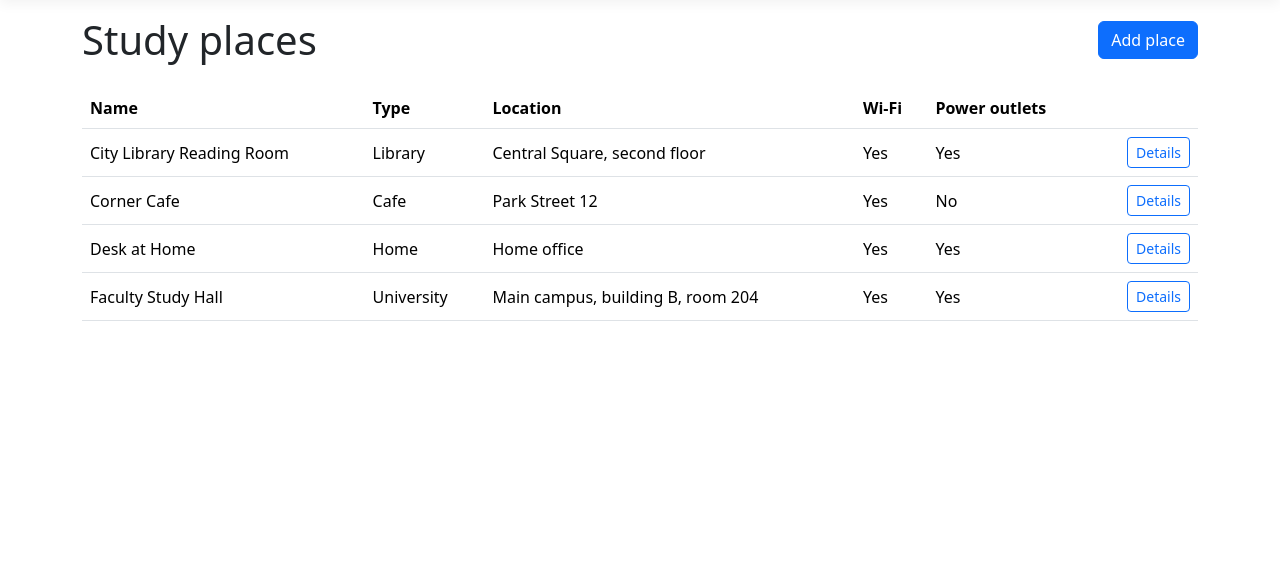
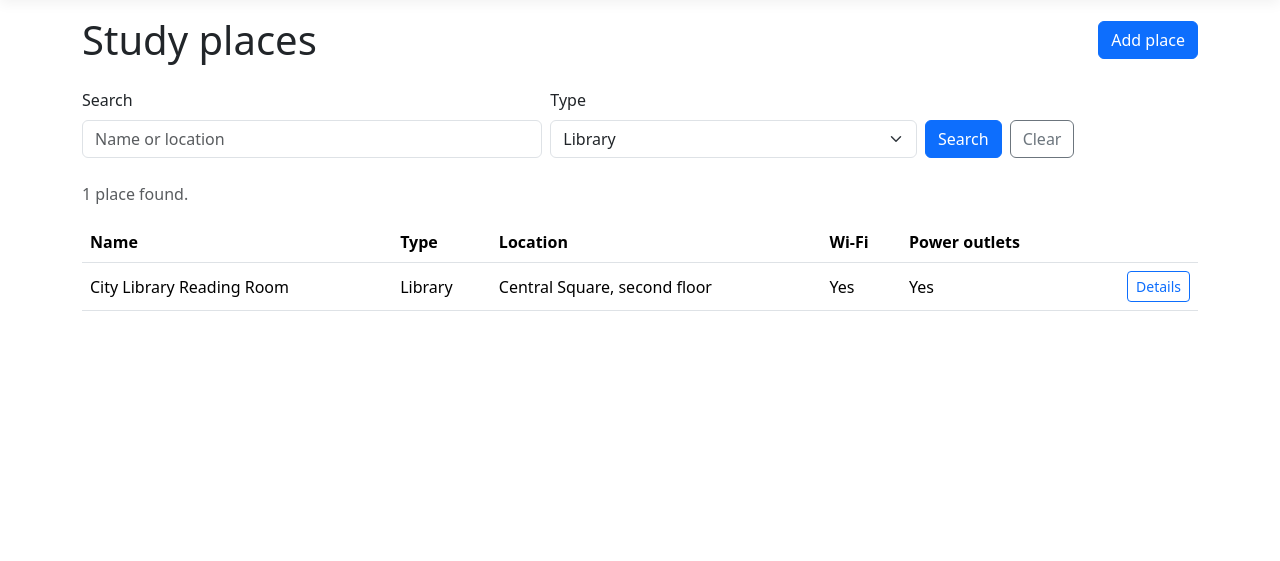
Before and after one commit to RadenkovGit/StudySpot, an ASP.NET Core app: page /StudyPlaces?typeId=1 in a window 1280 px wide. Shown: the part 57-618 px from the top of the page. Run offline with ASP.NET Core 8, Linux system fonts and the light colour scheme; style sheets or scripts are compiled from the project's sources.

Commit message:
Add study place search and type filter

```diff
--- a/StudySpot/Controllers/StudyPlacesController.cs
+++ b/StudySpot/Controllers/StudyPlacesController.cs
@@ -14,11 +14,34 @@ public class StudyPlacesController : Controller
         this.studyPlaceService = studyPlaceService;
     }
 
-    public async Task<IActionResult> Index()
+    public async Task<IActionResult> Index(string? search, int? typeId)
     {
-        var places = await studyPlaceService.GetAllAsync();
+        // A malformed or unknown type id is an error, not something to ignore silently.
+        if (!ModelState.IsValid)
+        {
+            return NotFound();
+        }
 
-        return View(places);
+        var placeTypes = await studyPlaceService.GetPlaceTypesAsync();
+
+        if (typeId.HasValue && placeTypes.All(t => t.Id != typeId.Value))
+        {
+            return NotFound();
+        }
+
+        search = string.IsNullOrWhiteSpace(search) ? null : search.Trim();
+
+        var model = new StudyPlaceIndexViewModel
+        {
+            Search = search,
+            PlaceTypeId = typeId,
+            PlaceTypes = placeTypes
+                .Select(t => new SelectListItem(t.Name, t.Id.ToString(), t.Id == typeId))
+                .ToList(),
+            Places = await studyPlaceService.GetAllAsync(search, typeId)
+        };
+
+        return View(model);
     }
 
     public async Task<IActionResult> Details(int id)
--- a/StudySpot/Services/IStudyPlaceService.cs
+++ b/StudySpot/Services/IStudyPlaceService.cs
@@ -4,7 +4,7 @@ namespace StudySpot.Services;
 
 public interface IStudyPlaceService
 {
-    Task<IReadOnlyList<StudyPlaceListItemViewModel>> GetAllAsync();
+    Task<IReadOnlyList<StudyPlaceListItemViewModel>> GetAllAsync(string? search, int? placeTypeId);
 
     Task<StudyPlaceDetailsViewModel?> GetDetailsAsync(int id);
 
--- a/StudySpot/Views/StudyPlaces/Index.cshtml
+++ b/StudySpot/Views/StudyPlaces/Index.cshtml
@@ -1,4 +1,4 @@
-@model IReadOnlyList<StudyPlaceListItemViewModel>
+@model StudyPlaceIndexViewModel
 
 @{
     ViewData["Title"] = "Study places";
@@ -9,14 +9,45 @@
     <a class="btn btn-primary" asp-action="Create">Add place</a>
 </div>
 
-@if (Model.Count == 0)
+<form asp-action="Index" method="get" class="row g-2 align-items-end mb-4">
+    <div class="col-12 col-md-5">
+        <label for="search" class="form-label">Search</label>
+        <input id="search" name="search" value="@Model.Search" maxlength="120" class="form-control" placeholder="Name or location" />
+    </div>
+    <div class="col-12 col-sm-6 col-md-4">
+        <label for="typeId" class="form-label">Type</label>
+        <select id="typeId" name="typeId" asp-items="Model.PlaceTypes" class="form-select">
+            <option value="">All types</option>
+        </select>
+    </div>
+    <div class="col-12 col-sm-6 col-md-3 d-flex gap-2">
+        <button type="submit" class="btn btn-primary">Search</button>
+        <a class="btn btn-outline-secondary" asp-action="Index">Clear</a>
+    </div>
+</form>
+
+@if (Model.Places.Count == 0)
 {
-    <div class="alert alert-info">
-        You have no study places yet. <a asp-action="Create">Add your first place</a>.
-    </div>
+    if (Model.HasFilters)
+    {
+        <div class="alert alert-info">
+            No study places match your search. <a asp-action="Index">Clear the filters</a> to see all places.
+        </div>
+    }
+    else
+    {
+        <div class="alert alert-info">
+            You have no study places yet. <a asp-action="Create">Add your first place</a>.
+        </div>
+    }
 }
 else
 {
+    @if (Model.HasFilters)
+    {
+        <p class="text-muted">@Model.Places.Count @(Model.Places.Count == 1 ? "place" : "places") found.</p>
+    }
+
     <div class="table-responsive">
         <table class="table table-hover align-middle">
             <thead>
@@ -30,7 +61,7 @@ else
                 </tr>
             </thead>
             <tbody>
-                @foreach (var place in Model)
+                @foreach (var place in Model.Places)
                 {
                     <tr>
                         <td>@place.Name</td>
```
Also changed, not shown: StudySpot/Services/StudyPlaceService.cs (+23 -3 lines), StudySpot/ViewModels/StudyPlaces/StudyPlaceIndexViewModel.cs (added, +16 -0 lines).
